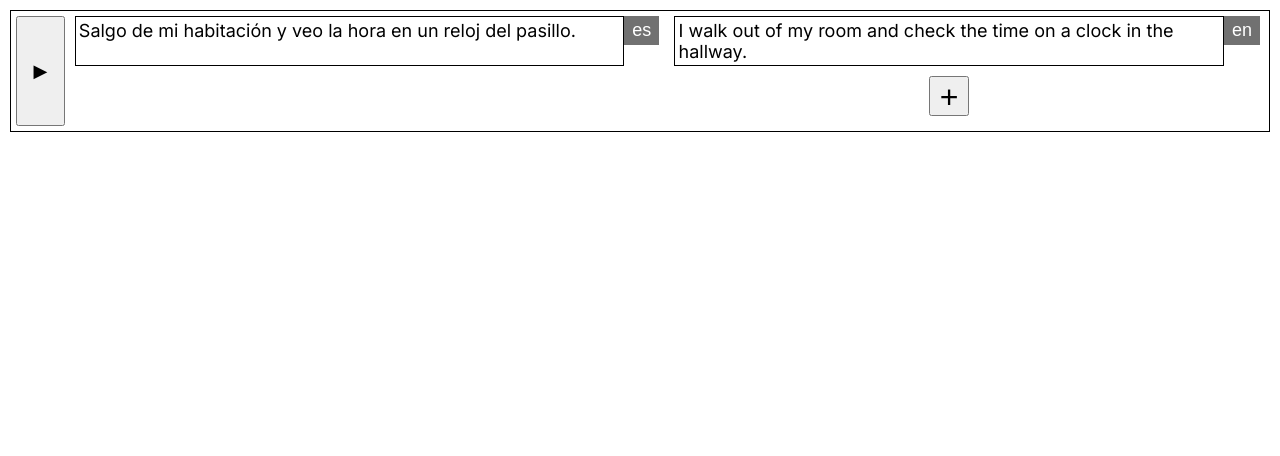
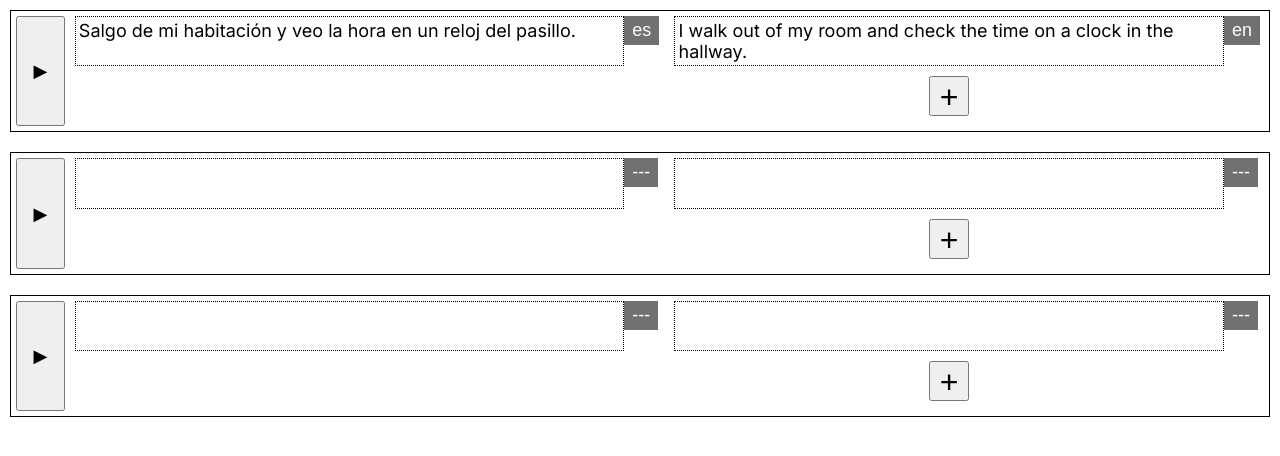
Before and after one commit to taeyoonwf/catchtext, a Next.js app: page /text-unit in a window 1280 px wide. Shown: the top 456 px of the page. Built offline with nearby package versions, Linux system fonts and the light colour scheme.

Commit message:
better layout

```diff
--- a/app/text-unit/layout.css
+++ b/app/text-unit/layout.css
@@ -1,5 +1,5 @@
 .text-unit-bg {
-    margin: 10px;
+    margin: 10px 10px 20px;
     padding: 5px;
     background-color: none;
 
--- a/app/text-unit/page.tsx
+++ b/app/text-unit/page.tsx
@@ -20,5 +20,7 @@ const tmpData = {
 export default function Home() {
   return (<>
     <TextUnit defaultText={tmpData['txt']} defaultLangId={tmpData['lid']} translations={tmpData['trs']} />
+    <TextUnit />
+    <TextUnit />
   </>);
 }
--- a/app/text-unit/text-unit.tsx
+++ b/app/text-unit/text-unit.tsx
@@ -18,7 +18,7 @@ export default function TextUnit({defaultText, defaultLangId, translations}: Tex
     const convArrIntoPairs = (e: string[]) => e.reduce((acc: string[][], curr, index) => (index % 2 === 0 ? acc.push([curr]) : acc[acc.length - 1].push(curr), acc), []);
     const [text, setText] = useState(defaultText !== undefined ? defaultText : '');
     const [langId, setLangId] = useState(defaultLangId !== undefined ? defaultLangId : '---');
-    const [trans, setTrans] = useState<string[][]>(translations !== undefined ? convArrIntoPairs(translations) : []);
+    const [trans, setTrans] = useState<string[][]>(translations !== undefined ? convArrIntoPairs(translations) : [['', '---']]);
     const playSound = (e: React.MouseEvent<HTMLButtonElement>) => {
         console.log('asdf');
         console.log(e);
--- a/app/textarea-auto-resize/layout.css
+++ b/app/textarea-auto-resize/layout.css
@@ -22,7 +22,7 @@
   .grow-wrap > textarea,
   .grow-wrap::after {
     /* Identical styling required!! */
-    border: 1px solid black;
+    border: 1px dotted black;
     padding: 0.2rem;
     font: inherit;
 
```
